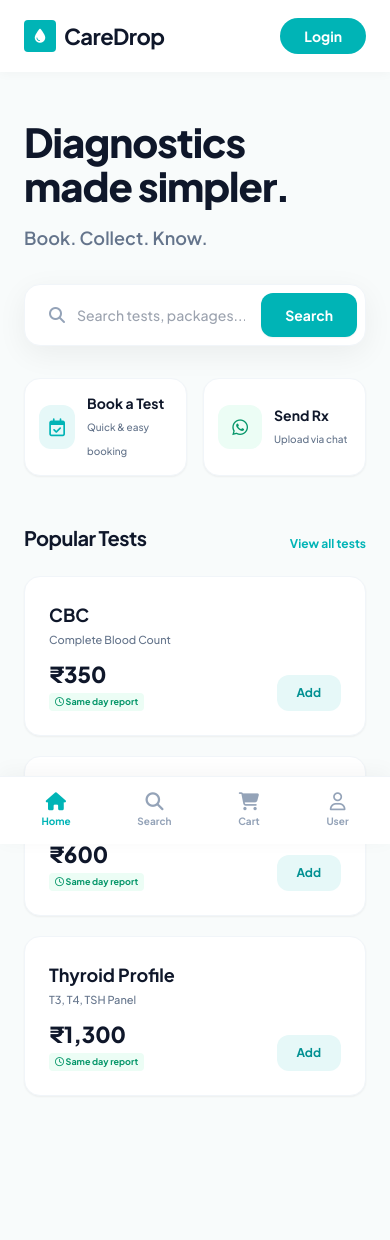
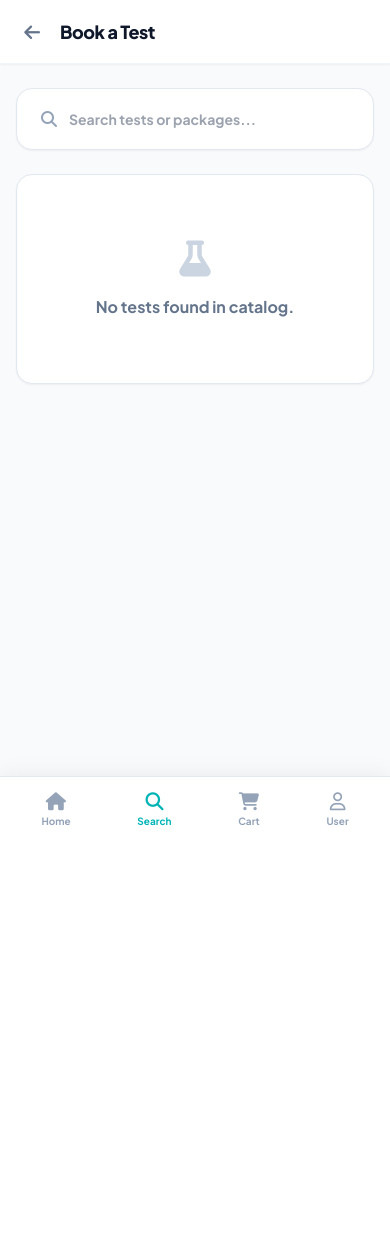
Before and after one commit to lab81617-del/caredrop-website, a Flask app: page / in a window 390 px wide. After the commit the page ends 826 px from the top, so only its background shows below. Run offline with Flask 3, Linux system fonts and the light colour scheme; some libraries are stand-ins or nearby versions.

Commit message:
Update index.html

```diff
--- a/templates/index.html
+++ b/templates/index.html
@@ -3,141 +3,133 @@
 <head>
     <meta charset="UTF-8">
     <meta name="viewport" content="width=device-width, initial-scale=1.0, maximum-scale=1.0, user-scalable=no">
-    <title>CareDrop | Diagnostics Made Simpler</title>
+    <title>Book a Test | CareDrop</title>
     <script src="https://cdn.tailwindcss.com"></script>
     <link href="https://cdnjs.cloudflare.com/ajax/libs/font-awesome/6.4.0/css/all.min.css" rel="stylesheet">
     <link href="https://fonts.googleapis.com/css2?family=Plus+Jakarta+Sans:wght@400;500;600;700;800&display=swap" rel="stylesheet">
     <script>
         tailwind.config = {
-            theme: {
-                extend: {
-                    fontFamily: { sans: ['"Plus Jakarta Sans"', 'sans-serif'] },
-                    colors: { brand: { 50: '#E6F8F8', 500: '#00B4B6', 600: '#009092', 900: '#003637' } }
-                }
-            }
+            theme: { extend: { fontFamily: { sans: ['"Plus Jakarta Sans"', 'sans-serif'] }, colors: { brand: { 50: '#E6F8F8', 500: '#00B4B6', 600: '#009092', 900: '#003637' } } } }
         }
     </script>
+    <style>
+        .hide-scrollbar::-webkit-scrollbar { display: none; }
+        .hide-scrollbar { -ms-overflow-style: none; scrollbar-width: none; }
+    </style>
 </head>
-<body class="bg-[#F8FBFB] text-slate-900 font-sans antialiased pb-20 md:pb-0 flex flex-col min-h-screen">
+<body class="bg-slate-50 text-slate-900 font-sans antialiased pb-28 md:pb-12">
 
-    <!-- Top Navigation -->
-    <header class="bg-white sticky top-0 z-50 shadow-[0_2px_10px_rgba(0,0,0,0.03)] w-full">
-        <div class="max-w-7xl mx-auto px-6 h-[72px] flex items-center justify-between">
+    <!-- Desktop Navigation -->
+    <header class="bg-white sticky top-0 z-40 shadow-sm hidden md:block">
+        <div class="max-w-7xl mx-auto px-8 h-[72px] flex items-center justify-between">
             <a href="/" class="flex items-center gap-2">
                 <div class="w-8 h-8 rounded bg-brand-500 flex items-center justify-center text-white"><i class="fa-solid fa-droplet text-sm"></i></div>
-                <span class="text-[22px] font-bold tracking-tight text-slate-900">CareDrop</span>
+                <span class="text-[22px] font-black tracking-tight text-slate-900">CareDrop</span>
             </a>
-
-            <div class="hidden md:flex items-center gap-8 font-semibold text-sm text-slate-600">
-                <a href="/tests" class="hover:text-brand-500 transition">Tests</a>
-                <a href="/tests" class="hover:text-brand-500 transition">Packages</a>
-                <a href="https://wa.me/919485978790" class="hover:text-brand-500 transition">Contact</a>
-            </div>
-
-            <a href="/login" class="bg-brand-500 hover:bg-brand-600 text-white px-6 py-2 rounded-full font-bold transition text-sm">
-                Login
+            <a href="/checkout" class="bg-slate-900 hover:bg-slate-800 text-white px-6 py-2.5 rounded-full font-bold transition text-sm flex items-center gap-2 shadow-md">
+                <i class="fa-solid fa-cart-shopping"></i> Go to Checkout
             </a>
         </div>
     </header>
 
-    <main class="flex-grow">
-        <!-- Hero Section -->
-        <section class="max-w-7xl mx-auto px-6 py-12 md:py-20 grid grid-cols-1 md:grid-cols-2 gap-12 items-center">
-            <div class="space-y-8 z-10">
-                <div class="space-y-4">
-                    <h1 class="text-[40px] md:text-6xl font-extrabold text-slate-900 leading-[1.1] tracking-tight">
-                        Diagnostics <br>made simpler.
-                    </h1>
-                    <p class="text-lg md:text-xl font-semibold text-slate-500">Book. Collect. Know.</p>
-                </div>
+    <!-- Mobile Header -->
+    <header class="md:hidden bg-white sticky top-0 z-40 px-4 h-16 flex items-center gap-3 shadow-sm border-b border-slate-100">
+        <a href="/" class="text-slate-500 text-lg w-8 h-8 flex items-center justify-center rounded-full hover:bg-slate-50"><i class="fa-solid fa-arrow-left"></i></a>
+        <h1 class="text-lg font-black tracking-tight text-slate-900">Book a Test</h1>
+    </header>
 
-                <form action="/tests" method="GET" class="bg-white p-2 rounded-[1rem] shadow-[0_8px_30px_rgba(0,0,0,0.06)] flex items-center border border-slate-100 max-w-[480px]">
-                    <div class="pl-4 text-slate-400"><i class="fa-solid fa-magnifying-glass"></i></div>
-                    <input type="text" name="q" placeholder="Search tests, packages..." class="w-full pl-3 pr-4 py-3 bg-transparent outline-none text-slate-700 font-medium text-sm">
-                    <button type="submit" class="bg-brand-500 hover:bg-brand-600 text-white px-6 py-3 rounded-xl font-bold transition text-sm shadow-sm">Search</button>
-                </form>
+    <main class="max-w-[700px] mx-auto px-4 py-6 md:py-10">
+        <h1 class="hidden md:block text-3xl font-black text-slate-900 tracking-tight mb-8">Test Catalog</h1>
 
-                <div class="grid grid-cols-2 gap-4 max-w-[480px]">
-                    <a href="/tests" class="flex items-center gap-3 bg-white p-3.5 rounded-2xl border border-slate-100 shadow-sm hover:border-brand-500 transition">
-                        <div class="w-11 h-11 bg-brand-50 text-brand-500 rounded-xl flex items-center justify-center text-lg"><i class="fa-regular fa-calendar-check"></i></div>
-                        <div>
-                            <span class="block font-bold text-slate-900 text-sm">Book a Test</span>
-                            <span class="text-[10px] text-slate-500 font-medium">Quick & easy booking</span>
-                        </div>
-                    </a>
-                    <a href="https://wa.me/919485978790" class="flex items-center gap-3 bg-white p-3.5 rounded-2xl border border-slate-100 shadow-sm hover:border-emerald-500 transition">
-                        <div class="w-11 h-11 bg-emerald-50 text-emerald-600 rounded-xl flex items-center justify-center text-lg"><i class="fa-brands fa-whatsapp"></i></div>
-                        <div>
-                            <span class="block font-bold text-slate-900 text-sm">Send Rx</span>
-                            <span class="text-[10px] text-slate-500 font-medium">Upload via chat</span>
-                        </div>
-                    </a>
-                </div>
-            </div>
+        <!-- Search Bar -->
+        <div class="bg-white p-2 rounded-2xl shadow-sm border border-slate-200 mb-6 flex items-center">
+            <div class="pl-4 text-slate-400"><i class="fa-solid fa-magnifying-glass"></i></div>
+            <input type="text" id="searchInput" onkeyup="filterTests()" placeholder="Search tests or packages..." class="w-full pl-3 pr-4 py-3 bg-transparent outline-none text-slate-700 font-bold text-sm">
+        </div>
 
-            <div class="hidden md:block w-full">
-                <img src="https://images.unsplash.com/photo-1579154204601-01588f351e67?auto=format&fit=crop&w=800&q=80" class="rounded-[2rem] shadow-2xl object-cover h-[450px] w-full border-8 border-white" alt="Lab Technician">
-            </div>
-        </section>
-
-        <!-- Popular Tests -->
-        <section class="max-w-7xl mx-auto px-6 pb-16">
-            <div class="flex justify-between items-end mb-6">
-                <h2 class="text-xl md:text-[22px] font-bold text-slate-900 tracking-tight">Popular Tests</h2>
-                <a href="/tests" class="text-brand-500 font-bold hover:underline text-xs md:text-sm">View all tests</a>
-            </div>
-
-            <div class="grid grid-cols-1 md:grid-cols-3 gap-5">
-                <div class="bg-white p-6 rounded-2xl border border-slate-100 shadow-sm flex flex-col justify-between h-[160px]">
-                    <div>
-                        <h3 class="font-bold text-[18px] text-slate-900 mb-1">CBC</h3>
-                        <p class="text-[11px] text-slate-500 font-medium">Complete Blood Count</p>
-                    </div>
-                    <div class="flex justify-between items-end">
-                        <div>
-                            <span class="block text-[22px] font-extrabold text-slate-900 leading-none">₹350</span>
-                            <span class="text-[9px] text-emerald-600 font-bold bg-emerald-50 px-1.5 py-0.5 rounded mt-2 inline-block"><i class="fa-regular fa-clock"></i> Same day report</span>
-                        </div>
-                        <a href="/tests?q=cbc" class="bg-brand-50 text-brand-600 font-bold px-5 py-2.5 rounded-xl transition text-xs">Add</a>
+        <!-- Dynamic Test List (Crash-Proofed with .get) -->
+        <div class="space-y-4" id="test-list">
+            {% for t in tests %}
+            <div class="test-card bg-white p-5 md:p-6 rounded-2xl border border-slate-200 shadow-sm flex justify-between items-center" data-name="{{ t.get('name', '') | lower }}" data-category="{{ t.get('category', '') | lower }}">
+                <div class="pr-4">
+                    <h3 class="font-black text-lg md:text-xl text-slate-900 mb-1">{{ t.get('name', 'Unknown Test') }}</h3>
+                    <p class="text-[11px] text-slate-500 font-bold mb-3 uppercase tracking-wider">{{ t.get('category', 'General') }} Panel</p>
+                    <div class="flex items-center gap-3">
+                        <span class="block text-xl md:text-2xl font-black text-brand-600 leading-none">₹{{ t.get('price', 0)|int }}</span>
+                        <span class="text-[9px] text-emerald-600 font-bold bg-emerald-50 px-2 py-1 rounded flex items-center gap-1 mt-1 md:mt-0 border border-emerald-100"><i class="fa-regular fa-clock"></i> Same day</span>
                     </div>
                 </div>
-                <div class="bg-white p-6 rounded-2xl border border-slate-100 shadow-sm flex flex-col justify-between h-[160px]">
-                    <div>
-                        <h3 class="font-bold text-[18px] text-slate-900 mb-1">Lipid Profile</h3>
-                        <p class="text-[11px] text-slate-500 font-medium">Complete Heart Panel</p>
-                    </div>
-                    <div class="flex justify-between items-end">
-                        <div>
-                            <span class="block text-[22px] font-extrabold text-slate-900 leading-none">₹600</span>
-                            <span class="text-[9px] text-emerald-600 font-bold bg-emerald-50 px-1.5 py-0.5 rounded mt-2 inline-block"><i class="fa-regular fa-clock"></i> Same day report</span>
-                        </div>
-                        <a href="/tests?q=lipid" class="bg-brand-50 text-brand-600 font-bold px-5 py-2.5 rounded-xl transition text-xs">Add</a>
-                    </div>
-                </div>
-                <div class="bg-white p-6 rounded-2xl border border-slate-100 shadow-sm flex flex-col justify-between h-[160px]">
-                    <div>
-                        <h3 class="font-bold text-[18px] text-slate-900 mb-1">Thyroid Profile</h3>
-                        <p class="text-[11px] text-slate-500 font-medium">T3, T4, TSH Panel</p>
-                    </div>
-                    <div class="flex justify-between items-end">
-                        <div>
-                            <span class="block text-[22px] font-extrabold text-slate-900 leading-none">₹1,300</span>
-                            <span class="text-[9px] text-emerald-600 font-bold bg-emerald-50 px-1.5 py-0.5 rounded mt-2 inline-block"><i class="fa-regular fa-clock"></i> Same day report</span>
-                        </div>
-                        <a href="/tests?q=thyroid" class="bg-brand-50 text-brand-600 font-bold px-5 py-2.5 rounded-xl transition text-xs">Add</a>
-                    </div>
-                </div>
+                <button onclick="addToCart({{ t.get('id', 0) }}, {{ t.get('price', 0) }}, this)" class="bg-brand-50 text-brand-600 border border-brand-200 hover:bg-brand-500 hover:text-white px-5 py-2.5 md:px-8 md:py-3 rounded-xl font-bold transition text-xs md:text-sm shrink-0 shadow-sm">
+                    + Add
+                </button>
             </div>
-        </section>
+            {% else %}
+            <div class="text-center py-16 bg-white rounded-2xl border border-slate-200 shadow-sm">
+                <i class="fa-solid fa-flask text-4xl mb-4 text-slate-300"></i>
+                <p class="font-bold text-slate-500">No tests found in catalog.</p>
+            </div>
+            {% endfor %}
+        </div>
     </main>
 
+    <!-- Floating Cart Bar -->
+    <div id="floating-cart" class="fixed bottom-[80px] md:bottom-8 left-4 right-4 md:left-1/2 md:-translate-x-1/2 md:w-[600px] bg-slate-900 text-white rounded-2xl px-6 py-4 justify-between items-center shadow-2xl z-50 hidden transition-all">
+        <div>
+            <span id="cart-count" class="block text-[10px] text-slate-400 font-bold mb-0.5 uppercase tracking-widest">1 item added</span>
+            <span id="cart-total" class="block text-2xl font-black text-brand-500 leading-none">₹0</span>
+        </div>
+        <a href="/checkout" class="bg-brand-500 text-white hover:bg-brand-600 px-6 py-3.5 rounded-xl font-black text-sm transition shadow-lg flex items-center gap-2">
+            Checkout <i class="fa-solid fa-arrow-right"></i>
+        </a>
+    </div>
+
     <!-- Mobile Nav -->
-    <div class="md:hidden fixed bottom-0 left-0 right-0 bg-white border-t border-slate-100 flex justify-around items-center h-[68px] z-50 px-2 pb-[env(safe-area-inset-bottom)] shadow-[0_-4px_20px_rgba(0,0,0,0.04)]">
-        <a href="/" class="flex flex-col items-center gap-1 text-brand-500"><i class="fa-solid fa-house text-[18px]"></i><span class="text-[10px] font-bold">Home</span></a>
-        <a href="/tests" class="flex flex-col items-center gap-1 text-slate-400"><i class="fa-solid fa-magnifying-glass text-[18px]"></i><span class="text-[10px] font-bold">Search</span></a>
+    <div class="md:hidden fixed bottom-0 left-0 right-0 bg-white border-t border-slate-200 flex justify-around items-center h-[68px] z-40 px-2 pb-[env(safe-area-inset-bottom)] shadow-[0_-4px_20px_rgba(0,0,0,0.05)]">
+        <a href="/" class="flex flex-col items-center gap-1 text-slate-400"><i class="fa-solid fa-house text-[18px]"></i><span class="text-[10px] font-bold">Home</span></a>
+        <a href="/tests" class="flex flex-col items-center gap-1 text-brand-500"><i class="fa-solid fa-magnifying-glass text-[18px]"></i><span class="text-[10px] font-bold">Search</span></a>
         <a href="/checkout" class="flex flex-col items-center gap-1 text-slate-400"><i class="fa-solid fa-cart-shopping text-[18px]"></i><span class="text-[10px] font-bold">Cart</span></a>
         <a href="/login" class="flex flex-col items-center gap-1 text-slate-400"><i class="fa-regular fa-user text-[18px]"></i><span class="text-[10px] font-bold">User</span></a>
     </div>
 
+    <script>
+        let cartTotal = 0; let cartCount = 0;
+
+        function filterTests() {
+            let input = document.getElementById('searchInput').value.toLowerCase();
+            let cards = document.getElementsByClassName('test-card');
+            for (let i = 0; i < cards.length; i++) {
+                let name = cards[i].getAttribute('data-name');
+                let cat = cards[i].getAttribute('data-category');
+                if (name.includes(input) || cat.includes(input)) cards[i].style.display = "flex";
+                else cards[i].style.display = "none";
+            }
+        }
+
+        document.addEventListener('DOMContentLoaded', () => {
+            const q = new URLSearchParams(window.location.search).get('q');
+            if(q) { document.getElementById('searchInput').value = q; filterTests(); }
+        });
+
+        async function addToCart(testId, price, btnElement) {
+            try {
+                const res = await fetch(`/api/cart/add/${testId}`, { method: 'POST' });
+                const data = await res.json();
+                if (data.status === 'success') {
+                    btnElement.innerHTML = '<i class="fa-solid fa-check"></i> Added';
+                    btnElement.classList.replace('bg-brand-50', 'bg-emerald-500');
+                    btnElement.classList.replace('text-brand-600', 'text-white');
+                    btnElement.classList.replace('border-brand-200', 'border-emerald-600');
+                    btnElement.disabled = true;
+
+                    cartCount++; cartTotal += parseFloat(price);
+                    document.getElementById('cart-count').innerText = `${cartCount} item${cartCount > 1 ? 's' : ''} added`;
+                    document.getElementById('cart-total').innerText = `₹${cartTotal}`;
+
+                    const floatingCart = document.getElementById('floating-cart');
+                    floatingCart.classList.remove('hidden'); floatingCart.classList.add('flex');
+                }
+            } catch (e) {}
+        }
+    </script>
 </body>
 </html>
```
